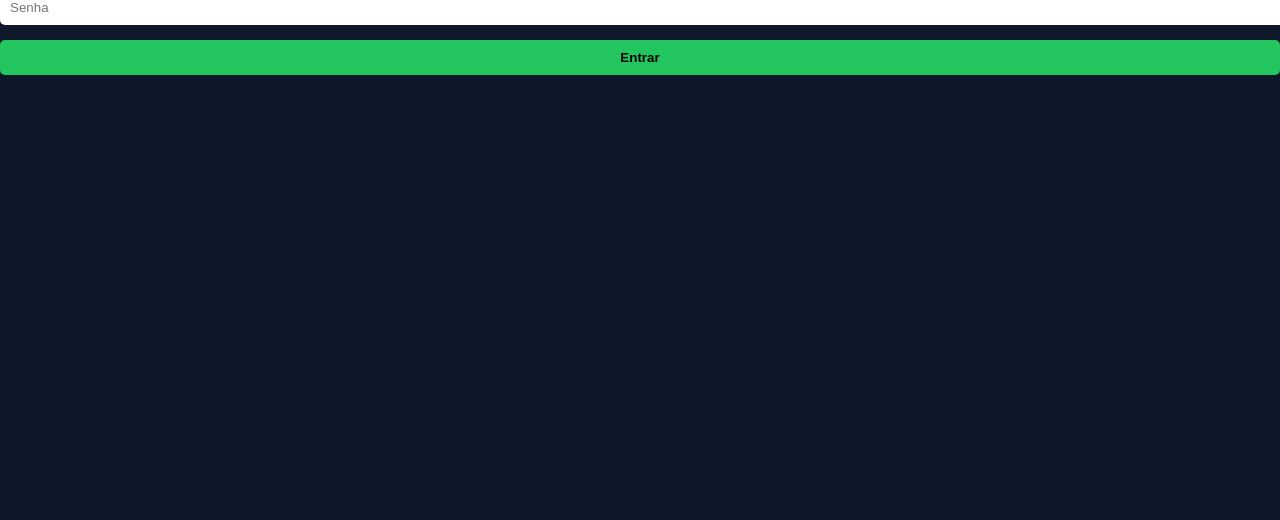
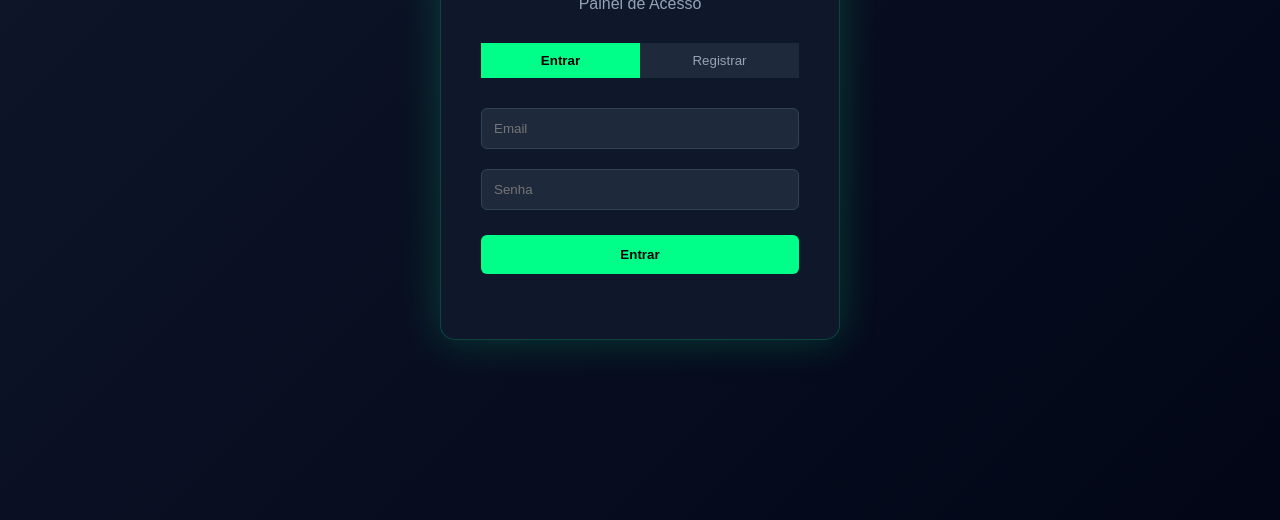
Before and after one commit to vcapudo969-lgtm/key-system., a plain HTML site: page index.html in a window 1280 px wide. Shown: the part 280-800 px from the top of the page. Drawn offline with Linux system fonts and the light colour scheme; files that its build step writes are made by us from their sources.

Commit message:
Refactor CSS styles for layout and design improvements

```diff
--- a/css/style.css
+++ b/css/style.css
@@ -1,64 +1,99 @@
-body {
+*{
   margin:0;
-  font-family:Arial;
+  padding:0;
+  box-sizing:border-box;
+  font-family:Arial, Helvetica, sans-serif;
+}
+
+body{
+  height:100vh;
+  background:linear-gradient(135deg,#0f172a,#020617);
+  display:flex;
+  justify-content:center;
+  align-items:center;
+}
+
+.login-container{
+  width:100%;
+  display:flex;
+  justify-content:center;
+  align-items:center;
+}
+
+.login-card{
   background:#0f172a;
+  padding:50px 40px;
+  width:400px;
+  border-radius:15px;
+  box-shadow:0 0 40px rgba(0,255,150,0.2);
+  text-align:center;
+  border:1px solid rgba(0,255,150,0.2);
+}
+
+.login-card h1{
+  color:#00ff88;
+  margin-bottom:10px;
+  font-size:28px;
+}
+
+.subtitle{
+  color:#94a3b8;
+  margin-bottom:30px;
+}
+
+.tabs{
+  display:flex;
+  margin-bottom:20px;
+}
+
+.tabs button{
+  flex:1;
+  padding:10px;
+  background:#1e293b;
+  border:none;
+  color:#94a3b8;
+  cursor:pointer;
+  transition:0.3s;
+}
+
+.tabs button.active{
+  background:#00ff88;
+  color:black;
+  font-weight:bold;
+}
+
+input{
+  width:100%;
+  padding:12px;
+  margin:10px 0;
+  background:#1e293b;
+  border:1px solid #334155;
+  border-radius:6px;
   color:white;
 }
 
-.center {
-  display:flex;
-  justify-content:center;
-  align-items:center;
-  height:100vh;
+input:focus{
+  outline:none;
+  border:1px solid #00ff88;
 }
 
-.card {
-  background:#1e293b;
-  padding:40px;
-  border-radius:10px;
-  width:350px;
-  text-align:center;
+.main-btn{
+  width:100%;
+  padding:12px;
+  margin-top:15px;
+  background:#00ff88;
+  border:none;
+  border-radius:6px;
+  font-weight:bold;
+  cursor:pointer;
+  transition:0.3s;
 }
 
-input {
-  width:100%;
-  padding:10px;
-  margin:10px 0;
-  border:none;
-  border-radius:5px;
+.main-btn:hover{
+  background:#00cc6a;
 }
 
-button {
-  width:100%;
-  padding:10px;
-  margin:5px 0;
-  background:#22c55e;
-  border:none;
-  border-radius:5px;
-  cursor:pointer;
-  font-weight:bold;
+#msg{
+  margin-top:15px;
+  color:#f87171;
 }
-
-.navbar {
-  width:100%;
-  height:70px;
-  background:#111827;
-  display:flex;
-  justify-content:space-between;
-  align-items:center;
-  padding:0 30px;
-  position:fixed;
-  top:0;
-}
-
-.container {
-  margin-top:100px;
-  padding:20px;
-}
-
-.key-card {
-  background:#1e293b;
-  padding:15px;
-  margin:10px 0;
-  border-radius:6px;
-}
```
